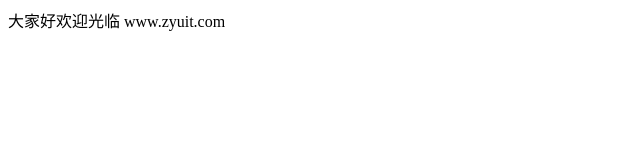
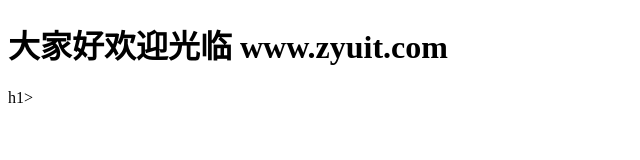
Before and after one commit to xinycao/blog, a plain HTML site: page index.html in a window 1280 px wide. Shown: the whole page, without its empty margins (0-640 px from the left). Drawn offline with Linux system fonts and the light colour scheme.

Commit message:
Update index.html

```diff
--- a/index.html
+++ b/index.html
@@ -9,7 +9,7 @@
 
 
 
-大家好欢迎光临 www.zyuit.com
+<h1>大家好欢迎光临 www.zyuit.com</h1>h1>
 
 
 
```
